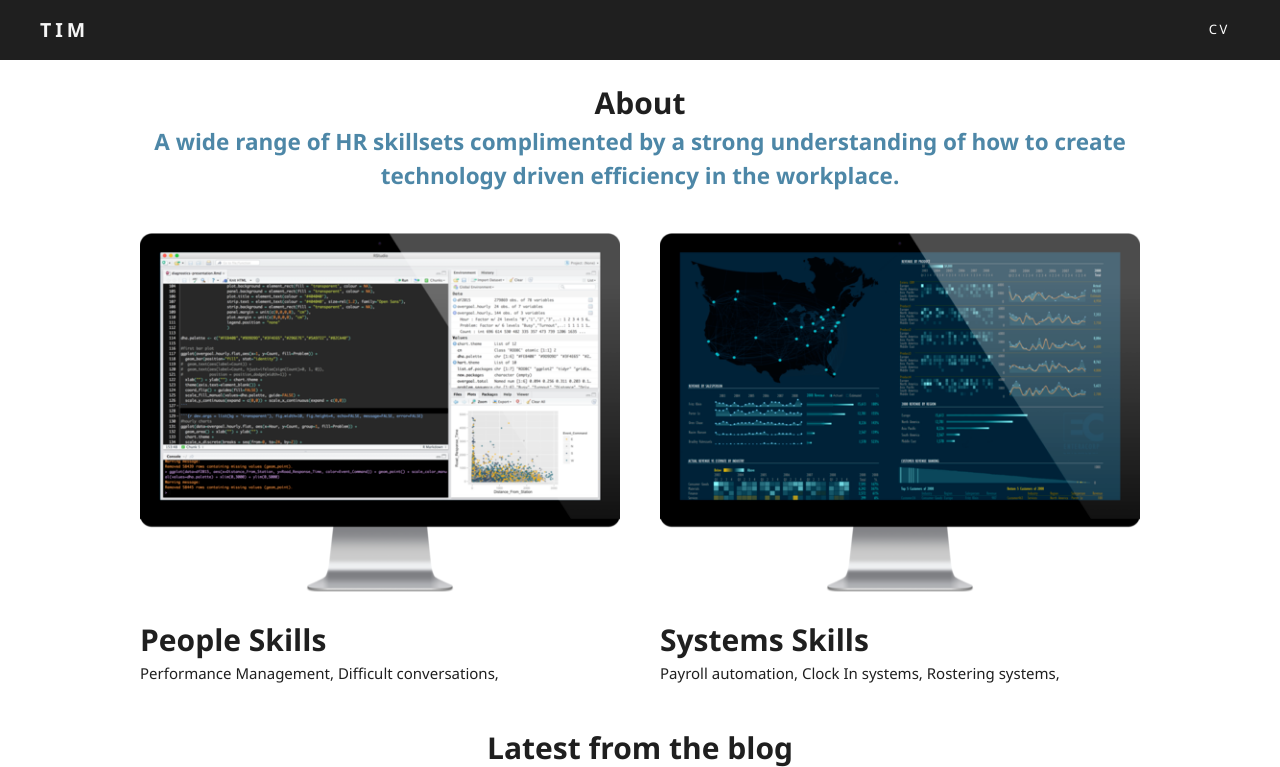
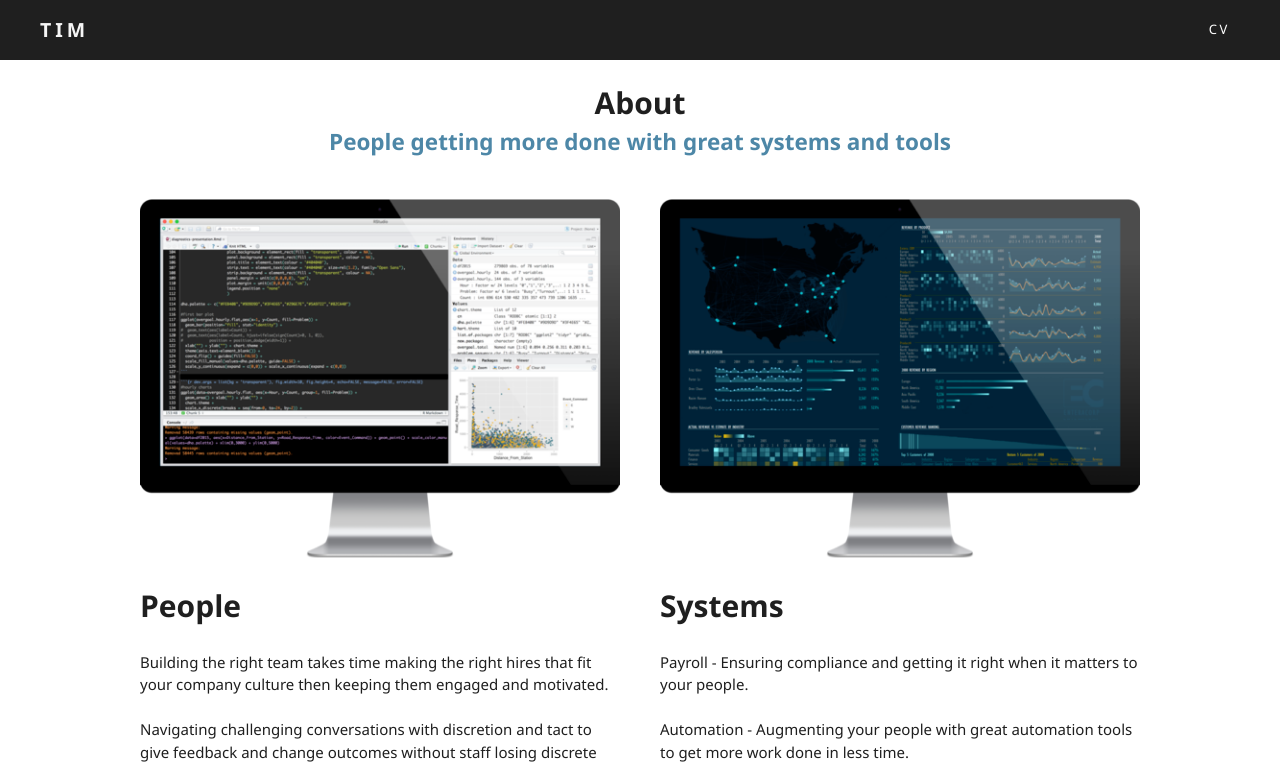
Before and after one commit to timrnld/mysite-repo, a Django app: page /cv/ in a window 1280 px wide; the page is wider, and only the part inside the window is pictured. Shown: the top 767 px of that part. Run offline with Django 3.2, Linux system fonts and the light colour scheme; some libraries are stand-ins or nearby versions.

Commit message:
a few updates.

```diff
--- a/cv/templates/cv/index.html
+++ b/cv/templates/cv/index.html
@@ -6,21 +6,53 @@
 <div class="container">
     <div id="aboutsection">
         <h1>About</h1>
-        <h2>A wide range of HR skillsets complimented by a strong understanding
-            of how to create technology driven efficiency in the workplace.
+        <h2>People getting more done with great systems and tools
         </h2>
     </div>
     <div id="details">
         <div class="learningteaching">
             <img src="{% static './img/computer1.png' %}">
-            <h1>People Skills</h1>
-            <p>Performance Management, Difficult conversations, </p>
+            <h1>People</h1><br>
+            <p>Building the right team takes time making the right hires that
+            fit your company culture then keeping them engaged and motivated.</p><br>
+            <p>Navigating challenging conversations with discretion and tact to
+            give feedback and change outcomes without staff losing discrete
+            motivation.</p><br>
+            <p>Understanding people and their personality types, how they work
+            best and getting the most out of them</p>
         </div>
         <div class="learningteaching">
             <img src="{% static './img/computer2.png' %}">
-            <h1>Systems Skills</h1>
-            <p>Payroll automation, Clock In systems, Rostering systems, </p>
+            <h1>Systems</h1><br>
+            <ul>
+            <li>Payroll - Ensuring compliance and getting it right when it
+            matters to your people.</li><br>
+            <li>Automation - Augmenting your people with great automation tools
+            to get more work done in less time.</li><br>
+            <li>Clock In system - Precision and </li><br>
+            <li>Rostering systems - Flexible and keeping people informed.</li><br>
+            </ul>
         </div>
+    </div>
+    <div id="qualifications">
+        <h1>Qualifications</h1>
+        <ul>
+        <li>HR Degree</li>
+        <li>Psychology Degree</li>
+        <li>Google Professional Certification - IT automation</li>
+        <li>Google Profressional Certification - Data Analysis</li>
+        <li>Myers Briggs Assessor Accreditation</li>
+        </ul>
+    </div>
+    <div id="Systems Implemented">
+        <h1>Systems Implemented</h1>
+        <p>1. Roster System
+        2. Improved Stocktake
+        3. Immigration
+        4. Training Management
+        5. Recruitment
+        6. Performance Management
+        </p>
     </div>
     <h1 id="latestblogs">Latest from the blog</h1>
     <!-- Home cards 1 -->
```
